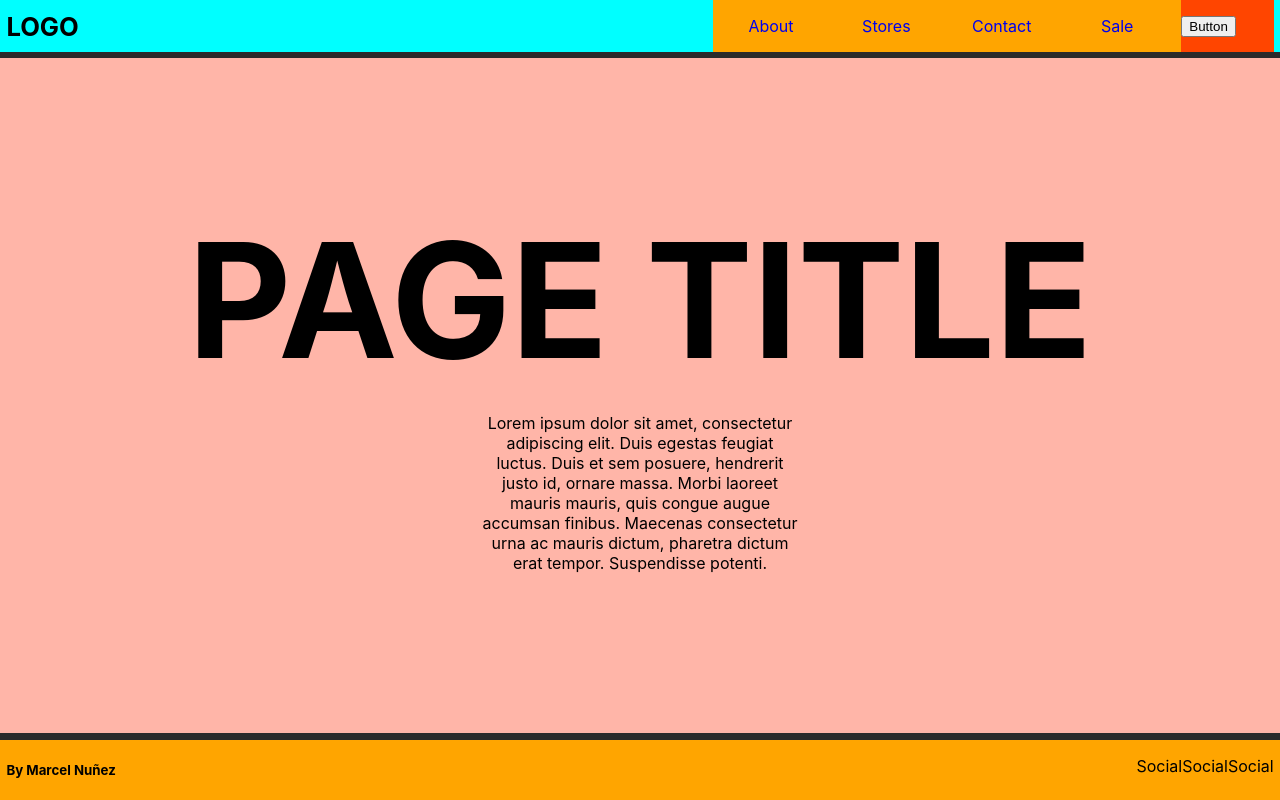
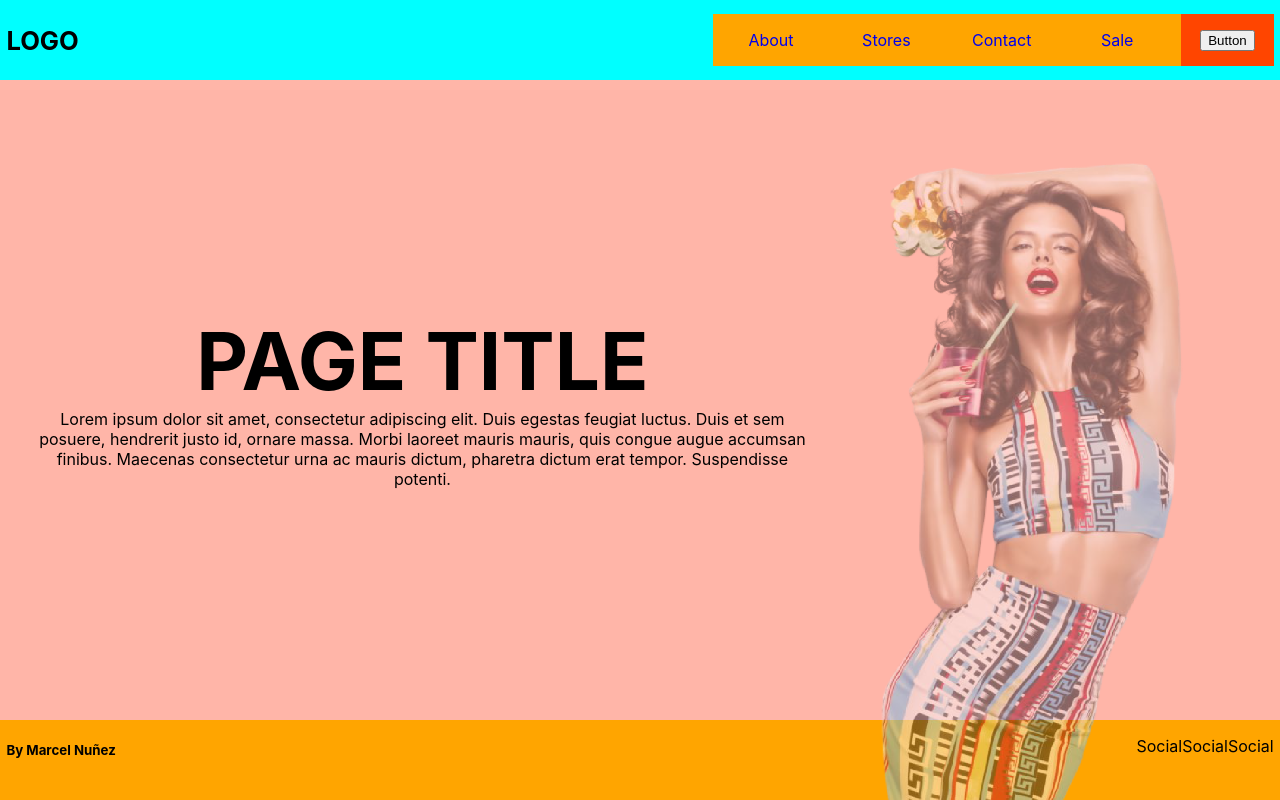
Before and after one commit to MarcelNDG/Simple-template, a React (Create React App) app: page / in a window 1280 px wide. Built offline with nearby package versions, Linux system fonts and the light colour scheme.

Commit message:
Updated base 19/10

```diff
--- a/src/App.css
+++ b/src/App.css
@@ -8,40 +8,51 @@ background-color: #2b2b2b;
 
 /* --- Global styling a--- */
 .App{
-  display: grid;
+  display: flex;
+  flex-direction: column;
   position: relative;
-  grid-gap: 0.4rem;
-  height: 100vh;
+  justify-content: space-between;
+
   width: 100vw;
-  grid-template-rows: 0.1fr 2fr 0.1fr;
-  grid-template-areas :
-  "header header"
-  "main main"
-  "footer footer";
 }
 
 
 
 header{
  display: grid;
- grid-template-columns: 1fr 0.8fr;
- grid-gap: 0.4rem;
  justify-content: space-between;
  background-color: aqua;
  align-items: center;
+ height: 10vh;
+ grid-template-columns: 1fr 0.8fr;
+ grid-gap: 0.4rem;
  padding: 0 0.4rem;
+ min-height: 3rem;
 
   grid-area: header;
 }
 
 main{
+  display: grid;
+  grid-template-columns: 1fr;
+
+  justify-content: center;
+  flex-direction: column;
+  align-items: center;
+  text-align: center;
+  background-color: rgb(255, 181, 168);
+  padding: 0rem 0.4rem;
+
+  min-height: 80vh;
+
   grid-area: main;
-  background-color: rgb(255, 181, 168);
 }
 
 footer{
   grid-area: footer;
   background-color: orange;
+  min-height: 4rem;
+  height: 10vh;
 }
 
 /* --- HEADER styling --- */
@@ -70,6 +81,9 @@ footer{
 }
 
 .headerOptionsWrap{
+  display: flex;
+  justify-content: center;
+  align-items: center;
   background-color: orangered;
 }
 
@@ -81,6 +95,9 @@ footer{
   background-color: rgba(0, 0, 255, 0.281);
   justify-content: flex-end;
   padding: 0.3rem;
+
+  min-height: 3rem;
+  height: 10vh;
   width: 100%;
 }
 
@@ -88,7 +105,10 @@ footer{
   cursor: pointer;
   border: none;
   background-color: transparent;
+}
 
+.navOptionBtn{
+  display: none;
 }
 
 .hmbgIcon{
@@ -97,14 +117,6 @@ footer{
 }
 
 /* --- MAIN styling --- */
-main{
-  display: flex;
-  flex-direction: column;
-  justify-content: center;
-  text-align: center;
-  align-items: center;
-  padding: 0rem 0.4rem;
-}
 
 .topLogo{
   margin: 0;
@@ -112,11 +124,22 @@ main{
 }
 
 .title{
+justify-self: center;
 font-size: 15vw;
 margin: 0;
 }
 
-main p {
+.mainWrap{
+  display: flex;
+  justify-content: center;
+  text-align: center;
+  flex-direction: column;
+}
+
+.mainWrap  p {
+  justify-self: center;
+  align-self: center;
+  margin: 0;
   width: 60vw;
 }
 
@@ -144,6 +167,25 @@ main p {
   list-style: none;
 }
 
+/* -- HOME PAGE -- */
+
+.modelContainer{
+  position: absolute;
+  display: grid;
+}
+
+.modelPic{
+  position: fixed;
+  height: 80vh;
+  bottom: 0px;
+  opacity: 0.5;
+  align-self: center
+}
+
+/* --- HOME page --- */
+
+
+
 /* --- Media --- */
 @media(min-width: 480px){
 
@@ -151,6 +193,19 @@ main p {
 
 /* --- Media --- */
 @media(min-width: 720px){
+
+  main{
+    grid-template-columns: 1fr 1fr;
+  }
+
+  .mainWrap{
+    padding: 0 2rem;
+  }
+
+  .title{
+    font-size: 5rem;
+  }
+
   .headerOptionsWrap{
     display: flex;
   }
@@ -161,10 +216,17 @@ main p {
     justify-content: space-evenly;
   }
 
-
-
   .mobileBtnWrap{
     display: none;
+  }
+
+  .navOptionBtn{
+    display: flex;
+  }
+
+  .modelPic{
+    align-self: end;
+    right: 1.8rem;
   }
 }
 
@@ -176,13 +238,20 @@ main p {
     align-items: center;
   }
 
+  .mainWrap{
+    padding: 0 2rem;
+  }
+
   .title{
-    font-size: 10rem;
     margin: 0;
     }
 
     main p {
     width: 20rem;
+  }
+
+  .modelPic{
+    right: 6rem;
   }
 
 }
@@ -197,7 +266,31 @@ main p {
   .hmbgIcon{
     width: 2rem;
   }
+
 }
 @media (min-width:961px)  { /* tablet, landscape iPad, lo-res laptops ands desktops */ }
 @media (min-width:1025px) { /* big landscape tablets, laptops, and desktops */ }
 @media (min-width:1281px) { /* hi-res laptops and desktops */ }
+
+@media (max-width:654px) and (orientation: landscape) {
+
+  body {
+    background-color: lightblue;
+  }
+
+  h1{
+    color: blue;
+  }
+
+  .title{
+    color: blue;
+  }
+
+  .modelPic{
+
+    height: 24rem;
+    bottom: -9rem;
+    right: 10vw;
+  }
+
+}
--- a/src/components/HeaderContent.js
+++ b/src/components/HeaderContent.js
@@ -14,7 +14,7 @@ const HeaderContent = () => {
 
                 </ul>
                 <div className='headerOptionsWrap'>
-                    <div className='headerBtnList'>
+                    <div className='navOptionBtn'>
                         <button>Button</button>
                     </div>
                 </div>
--- a/src/pages/Home.js
+++ b/src/pages/Home.js
@@ -1,4 +1,6 @@
 import React from 'react'
+
+import Model from '../img/model.png'
 
 import MobileBtn from '../components/MobileBtn'
 import HeaderContent from '../components/HeaderContent'
@@ -13,13 +15,21 @@ const Home = () => {
         </header>
 
         <main>
-            <h2 className='title'>PAGE TITLE</h2>
-            <p>Lorem ipsum dolor sit amet, consectetur adipiscing elit. Duis egestas feugiat luctus. Duis et sem posuere, hendrerit justo id, ornare massa. Morbi laoreet mauris mauris, quis congue augue accumsan finibus. Maecenas consectetur urna ac mauris dictum, pharetra dictum erat tempor. Suspendisse potenti.</p>
+            <div className='mainWrap'>
+                <h2 className='title'>PAGE TITLE</h2>
+
+                <p>Lorem ipsum dolor sit amet, consectetur adipiscing elit. Duis egestas feugiat luctus. Duis et sem posuere, hendrerit justo id, ornare massa. Morbi laoreet mauris mauris, quis congue augue accumsan finibus. Maecenas consectetur urna ac mauris dictum, pharetra dictum erat tempor. Suspendisse potenti.</p>
+            </div>
+
         </main>
 
         <footer>
             <FooterContent />
         </footer>
+
+
+            <img className='modelPic' src={Model} alt="Model" />
+
 
         <MobileBtn />
         </>
```
Also changed, not shown: src/components/MobileBtnWrap.js (deleted, +0 -11 lines), src/img/model.png (added), src/img/model2.png (added). Lines whose indentation alone changed are shown as unchanged.
